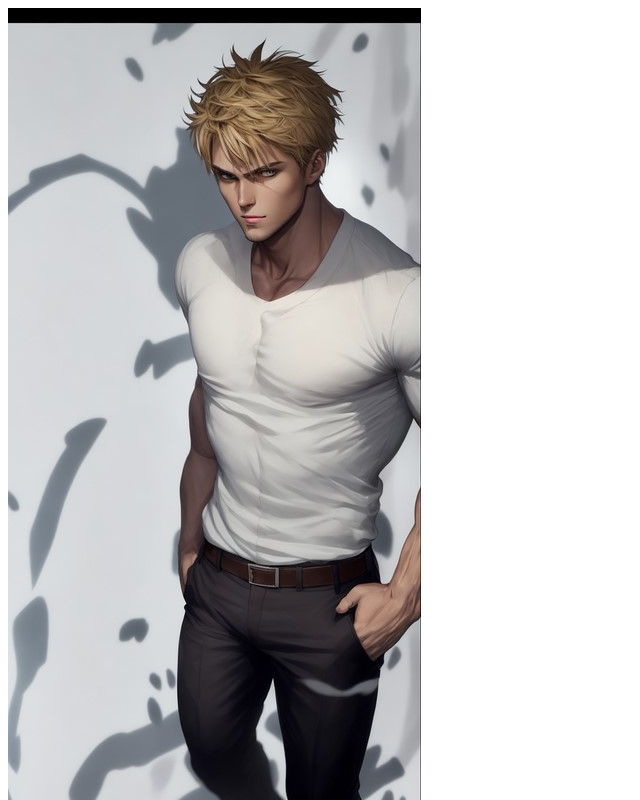
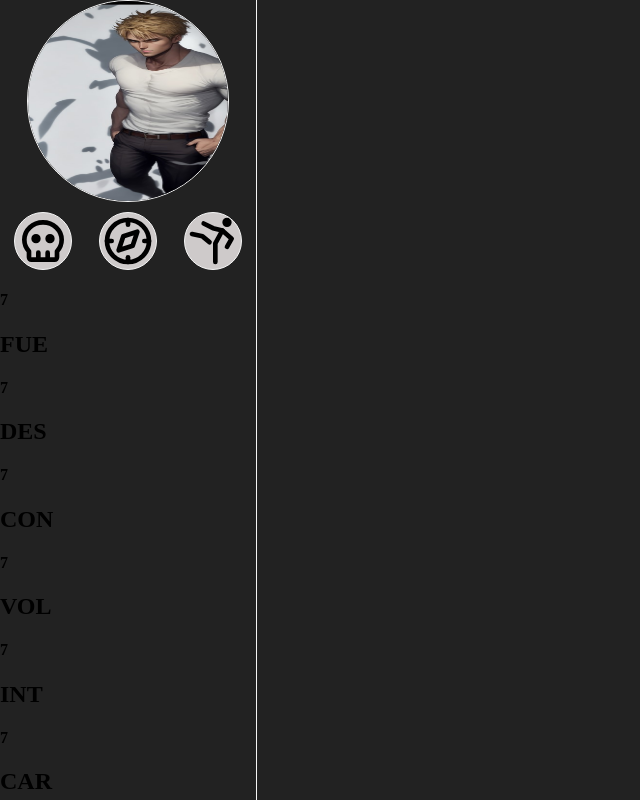
Before and after one commit to brumrand/CharacterSheet-, a React (Vite) app: page / in a window 1280 px wide. Shown: the top 800 px of the page, without its empty margins (0-640 px from the left). Built offline with nearby package versions, Linux system fonts and the light colour scheme.

Commit message:
creacion de los estast y comienzo de estilado del aside

```diff
--- a/src/characterAttr.jsx
+++ b/src/characterAttr.jsx
@@ -0,0 +1,16 @@
+export const CharacterAttr = ({ className, atributeName, AtributeValue}) =>{
+    const smallAtribute = atributeName.substr(0,3).toUpperCase()
+    return (
+        <section className={className}>
+            <div>
+                <h1 atribute={atributeName}>
+                    {AtributeValue}
+                </h1>
+            </div>
+
+                <h2>
+                    {smallAtribute}
+                </h2>
+        </section>
+    )
+}
--- /dev/null
+++ b/src/index.css
@@ -0,0 +1,4 @@
+body{
+    margin: 0;
+    background: #222;
+}
--- a/src/main.jsx
+++ b/src/main.jsx
@@ -1,7 +1,7 @@
 import React from 'react'
 import ReactDOM from 'react-dom/client'
 import { SideBar } from './sideBar'
-
+import './index.css'
 
 
 
--- /dev/null
+++ b/src/sideBar.css
@@ -0,0 +1,33 @@
+.sideBar{
+    display: flex;
+    flex-direction: column;
+    width: 20vw;
+    border-right: 1px solid whitesmoke;
+}
+
+.sideBar header{
+    width: 100%;
+    display: flex;
+    justify-content: center;
+}
+.sideBar header .chrctImg{
+    border: 1px solid whitesmoke;
+    border-radius: 50%;
+    height: 25vh;
+    width: 25vh;
+
+}
+
+.sideBar .dataSection{
+    margin-top: 10px;
+    display: flex;
+    justify-content: space-around;
+}
+
+.sideBar .dataSection .chrctSecondary{
+    border: 1px solid whitesmoke;
+    background: rgb(206, 202, 202);
+    border-radius: 50%;
+    height: 27h;
+    width: 7vh;
+}
--- a/src/sideBar.jsx
+++ b/src/sideBar.jsx
@@ -1,14 +1,33 @@
 import React from 'react'
 import ReactDOM from 'react-dom/client'
 import { CharacterIcon } from './characterIcon'
+import {CharacterAttr} from './characterAttr'
+import './sideBar.css'
 export const SideBar = ()=>{
     return (
         <>
         <aside className='sideBar'>
-            <CharacterIcon imageSource="/yaram.jpg" className="chrctImg" />
-            <CharacterIcon imageSource="/skull.svg" className="chrctSecondary" />
-            <CharacterIcon imageSource="/compass.svg" className="chrctSecondary" />
-            <CharacterIcon imageSource="/karate.svg" className="chrctSecondary" />
+            <header>
+                <CharacterIcon imageSource="/yaram.jpg" className="chrctImg" />
+            </header>
+            <section className='dataSection'>
+                <CharacterIcon imageSource="/skull.svg" className="chrctSecondary" />
+                <CharacterIcon imageSource="/compass.svg" className="chrctSecondary" />
+                <CharacterIcon imageSource="/karate.svg" className="chrctSecondary" />
+            </section>
+            <section className='attrSection'>
+                <CharacterAttr className="atributes" atributeName="Fuerza" AtributeValue="7" />
+                <CharacterAttr className="atributes" atributeName="Destreza" AtributeValue="7" />
+                <CharacterAttr className="atributes" atributeName="Constitución" AtributeValue="7" />
+                <CharacterAttr className="atributes" atributeName="Voluntad" AtributeValue="7" />
+                <CharacterAttr className="atributes" atributeName="Inteligencia" AtributeValue="7" />
+                <CharacterAttr className="atributes" atributeName="Carisma" AtributeValue="7" />
+                <CharacterAttr className="atributes" atributeName="Habilidad" AtributeValue="7" />
+                <CharacterAttr className="atributes" atributeName="Percepción" AtributeValue="7" />
+
+            </section>
+
+
 
         </aside>
         </>
```
